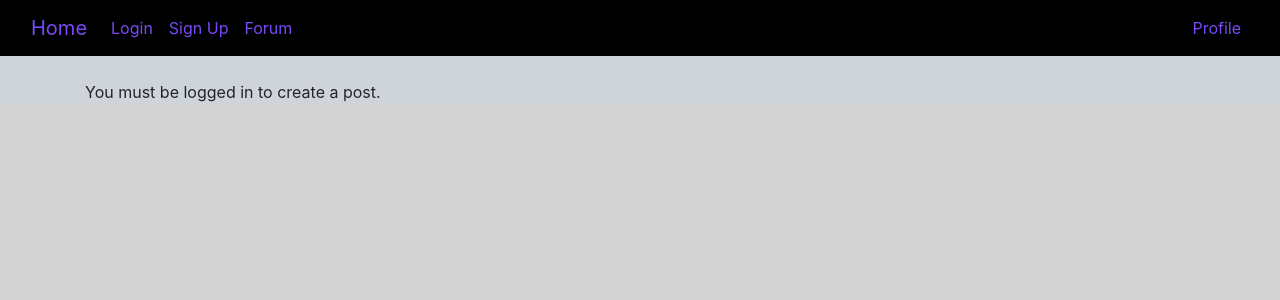
After one commit to evanstone32/Comp-Sci-Messageboard-Final-Project, a Flask app: page /forum/1/posts/create_post in a window 1280 px wide. The commit adds this page. Shown: the top 300 px of the page. Run offline with Flask 2, Linux system fonts and the light colour scheme.

Commit message:
created create_post and has partial functionality

```diff
--- a/app.py
+++ b/app.py
@@ -103,6 +103,7 @@ def get_post(forum_id):
     return render_template('post.html', forum=forum, posts=posts)
 
 
-@ app.post('/posts')
-def create_movie():
-    return redirect('/posts')
+@ app.get('/forum/<int:forum_id>/posts/create_post')
+def create_post(forum_id):
+
+    return render_template('create_post.html',forum_id=forum_id)
--- /dev/null
+++ b/templates/create_post.html
@@ -0,0 +1,17 @@
+{% extends '_layout.html' %}
+
+{% block title %}Movie Rating App | All Movies{% endblock %}
+
+{% block body %}
+
+{% if not session.get('user_id') %}
+    <p>You must be logged in to create a post.</p>
+{% else %}
+    <p>You are logged in as user ID {{ session['user_id'] }}</p>
+{% endif %}
+
+
+
+
+
+{% endblock %}
```
Also changed, not shown: templates/post.html (+4 -3 lines).
